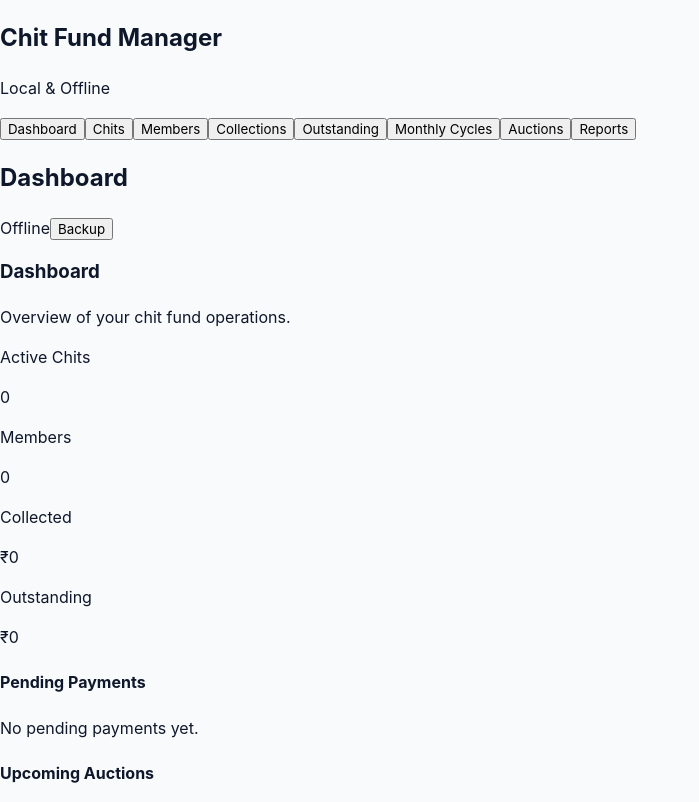
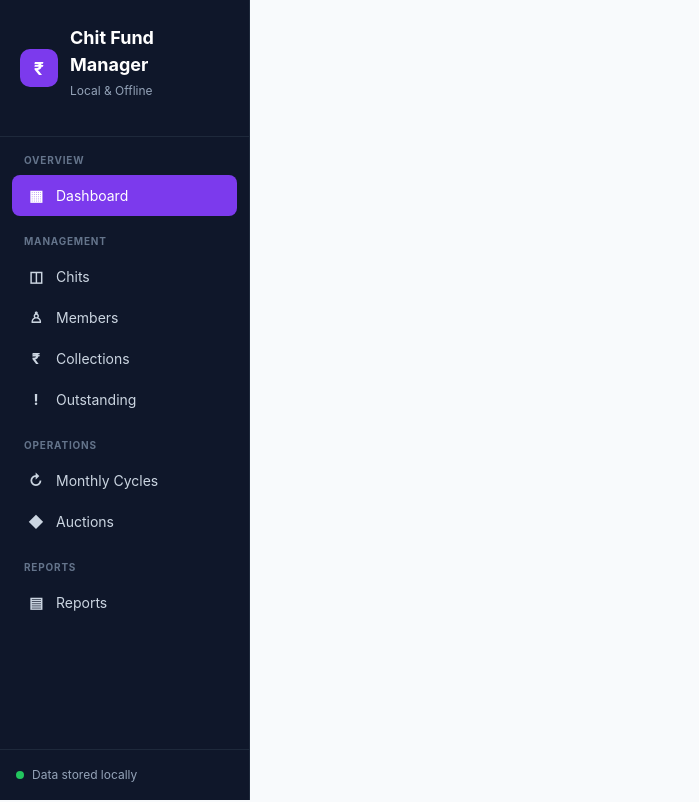
Before and after one commit to leolouis/chit-fund-manager, a React (Vite) app: page / in a window 1280 px wide. Shown: the top 802 px of the page, without its empty margins (0-699 px from the left). Built offline with nearby package versions, Linux system fonts and the light colour scheme; the HTML template or start-up script is replaced by a standard one.

Commit message:
Refactor Sidebar to use menuSections structure

```diff
--- a/src/components/layout/Sidebar.tsx
+++ b/src/components/layout/Sidebar.tsx
@@ -3,50 +3,167 @@ interface SidebarProps {
   onNavigate: (page: string) => void;
 }
 
-const menuItems = [
-  { id: "dashboard", label: "Dashboard" },
-  { id: "chits", label: "Chits" },
-  { id: "members", label: "Members" },
-  { id: "collections", label: "Collections" },
-  { id: "outstanding", label: "Outstanding" },
-  { id: "cycles", label: "Monthly Cycles" },
-  { id: "auctions", label: "Auctions" },
-  { id: "reports", label: "Reports" },
+const menuSections = [
+  {
+    title: "Overview",
+    items: [
+      { id: "dashboard", label: "Dashboard", icon: "▦" },
+    ],
+  },
+  {
+    title: "Management",
+    items: [
+      { id: "chits", label: "Chits", icon: "◫" },
+      { id: "members", label: "Members", icon: "♙" },
+      { id: "collections", label: "Collections", icon: "₹" },
+      { id: "outstanding", label: "Outstanding", icon: "!" },
+    ],
+  },
+  {
+    title: "Operations",
+    items: [
+      { id: "cycles", label: "Monthly Cycles", icon: "↻" },
+      { id: "auctions", label: "Auctions", icon: "◆" },
+    ],
+  },
+  {
+    title: "Reports",
+    items: [
+      { id: "reports", label: "Reports", icon: "▤" },
+    ],
+  },
 ];
 
-function Sidebar({ activePage, onNavigate }: SidebarProps) {
+function Sidebar({
+  activePage,
+  onNavigate,
+}: SidebarProps) {
   return (
-    <aside className="w-64 border-r border-slate-200 bg-white">
-      <div className="border-b border-slate-200 p-5">
-        <h1 className="text-lg font-bold text-violet-700">
+    <aside className="sidebar">
+      {/* Brand */}
+      <div className="sidebar-header">
+        <div
+          style={{
+            display: "flex",
+            alignItems: "center",
+            gap: "12px",
+          }}
+        >
+          <div
+            style={{
+              width: "38px",
+              height: "38px",
+              borderRadius: "10px",
+              background: "#7c3aed",
+              display: "flex",
+              alignItems: "center",
+              justifyContent: "center",
+              color: "#ffffff",
+              fontSize: "18px",
+              fontWeight: 700,
+              flexShrink: 0,
+            }}
+          >
+            ₹
+          </div>
+
+          <div>
+            <h1 className="sidebar-title">
               Chit Fund Manager
             </h1>
 
-        <p className="mt-1 text-xs text-slate-500">
+            <p className="sidebar-subtitle">
               Local & Offline
             </p>
           </div>
+        </div>
+      </div>
 
-      <nav className="p-3">
-        {menuItems.map((item) => {
-          const isActive = activePage === item.id;
+      {/* Navigation */}
+      <nav className="sidebar-nav">
+        {menuSections.map((section) => (
+          <div
+            key={section.title}
+            style={{ marginBottom: "14px" }}
+          >
+            <div
+              style={{
+                padding: "0 12px 7px",
+                color: "#64748b",
+                fontSize: "10px",
+                fontWeight: 700,
+                letterSpacing: "0.08em",
+                textTransform: "uppercase",
+              }}
+            >
+              {section.title}
+            </div>
+
+            {section.items.map((item) => {
+              const isActive =
+                activePage === item.id;
 
               return (
                 <button
                   key={item.id}
                   type="button"
-              onClick={() => onNavigate(item.id)}
-              className={`mb-1 w-full rounded-lg px-4 py-3 text-left text-sm font-medium transition ${
-                isActive
-                  ? "bg-violet-100 text-violet-700"
-                  : "text-slate-600 hover:bg-slate-100"
+                  onClick={() =>
+                    onNavigate(item.id)
+                  }
+                  className={`sidebar-button ${
+                    isActive ? "active" : ""
                   }`}
                 >
+                  <span
+                    style={{
+                      display: "inline-flex",
+                      width: "24px",
+                      marginRight: "8px",
+                      justifyContent: "center",
+                      fontSize: "15px",
+                      fontWeight: 700,
+                    }}
+                  >
+                    {item.icon}
+                  </span>
+
                   {item.label}
                 </button>
               );
             })}
+          </div>
+        ))}
       </nav>
+
+      {/* Bottom status */}
+      <div
+        style={{
+          marginTop: "auto",
+          padding: "16px",
+          borderTop: "1px solid #1e293b",
+        }}
+      >
+        <div
+          style={{
+            display: "flex",
+            alignItems: "center",
+            gap: "8px",
+            color: "#94a3b8",
+            fontSize: "12px",
+          }}
+        >
+          <span
+            style={{
+              width: "8px",
+              height: "8px",
+              borderRadius: "50%",
+              background: "#22c55e",
+            }}
+          />
+
+          <span>Data stored locally</span>
+        </div>
+      </div>
     </aside>
   );
 }
```
Lines whose indentation alone changed are shown as unchanged.
